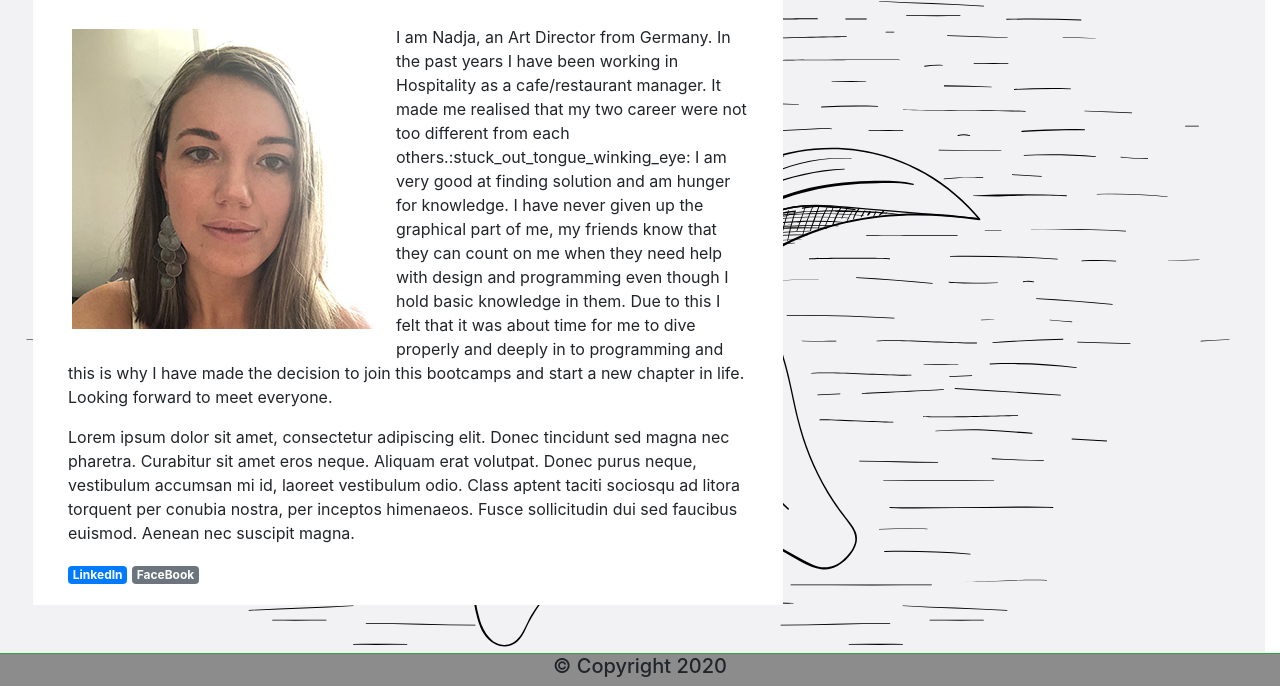
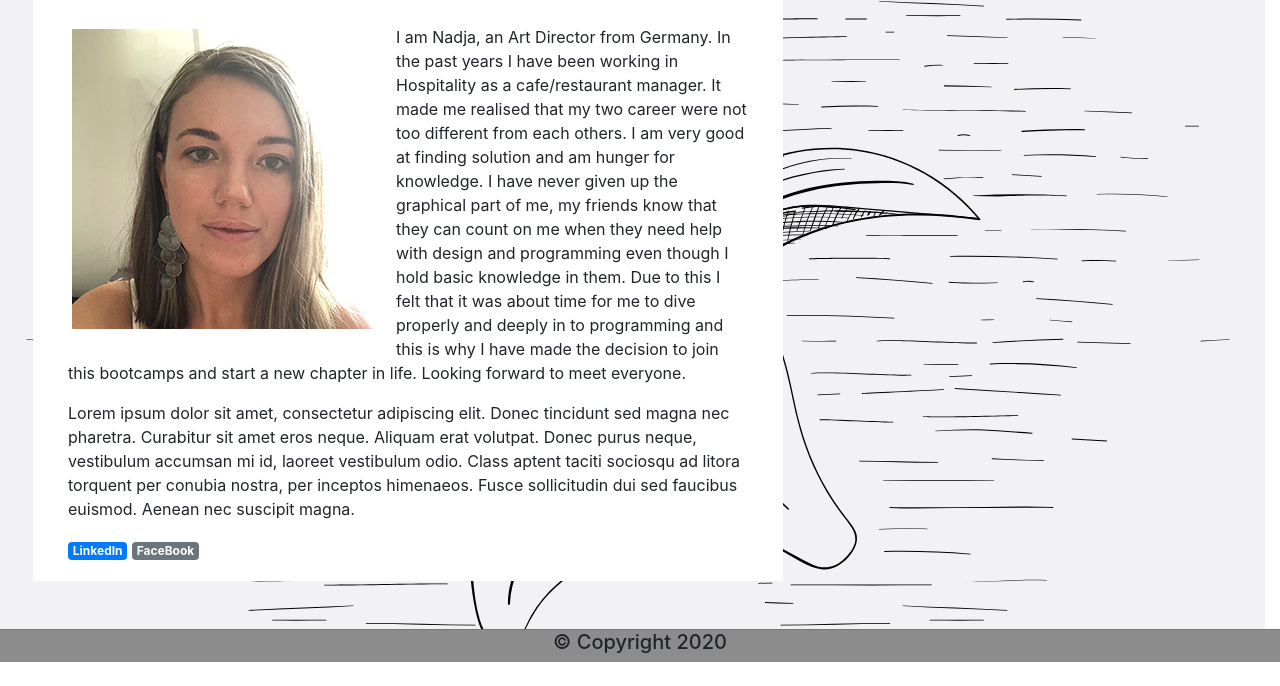
Before and after one commit to n-flam/n-flam_portfolio, a plain HTML site: page index.html in a window 1280 px wide. Shown: the part 246-932 px from the top of the page. After the commit the page ends 908 px from the top, so only its background shows below. Drawn offline with nearby package versions, Linux system fonts and the light colour scheme.

Commit message:
change in index and pictures

```diff
--- a/index.html
+++ b/index.html
@@ -27,7 +27,6 @@
        .container-bg {
            background: white;
        }
-
 
 
     </style>
@@ -66,7 +65,7 @@
       <div class="card-body">
            <!--text-->
         <p class="single-post-content-wrapper no-gutters"> I am Nadja, an Art Director from Germany.
-            In the past years I have been working in Hospitality as a cafe/restaurant manager. It made me realised that my two career were not too different from each others.:stuck_out_tongue_winking_eye:
+            In the past years I have been working in Hospitality as a cafe/restaurant manager. It made me realised that my two career were not too different from each others.
             I am very good at finding solution and am hunger for knowledge. I have never given up the graphical part of me, my friends know that they can count on me when they need help with design and programming even though I hold basic knowledge in them. Due to this I felt that it was about time for me to dive properly and deeply in to programming and this is why I have made the decision to join this bootcamps and start a new chapter in life. Looking forward to meet everyone.</p>
         <p class="card-text footer-right"> Lorem ipsum dolor sit amet, consectetur adipiscing elit. Donec tincidunt sed magna nec pharetra. Curabitur sit amet eros neque. Aliquam erat volutpat. Donec purus neque, vestibulum accumsan mi id, laoreet vestibulum odio. Class aptent taciti sociosqu ad litora torquent per conubia nostra, per inceptos himenaeos. Fusce sollicitudin dui sed faucibus euismod. Aenean nec suscipit magna.</p>
         <a href="https://au.linkedin.com/in/nadja-flaming-73752444" class="badge badge-primary" target="_blank">LinkedIn</a>
```
Also changed, not shown: Assets/Images/about_me.png (added), Assets/Images/contact.png (added), Assets/Images/portfolio.png (added).
